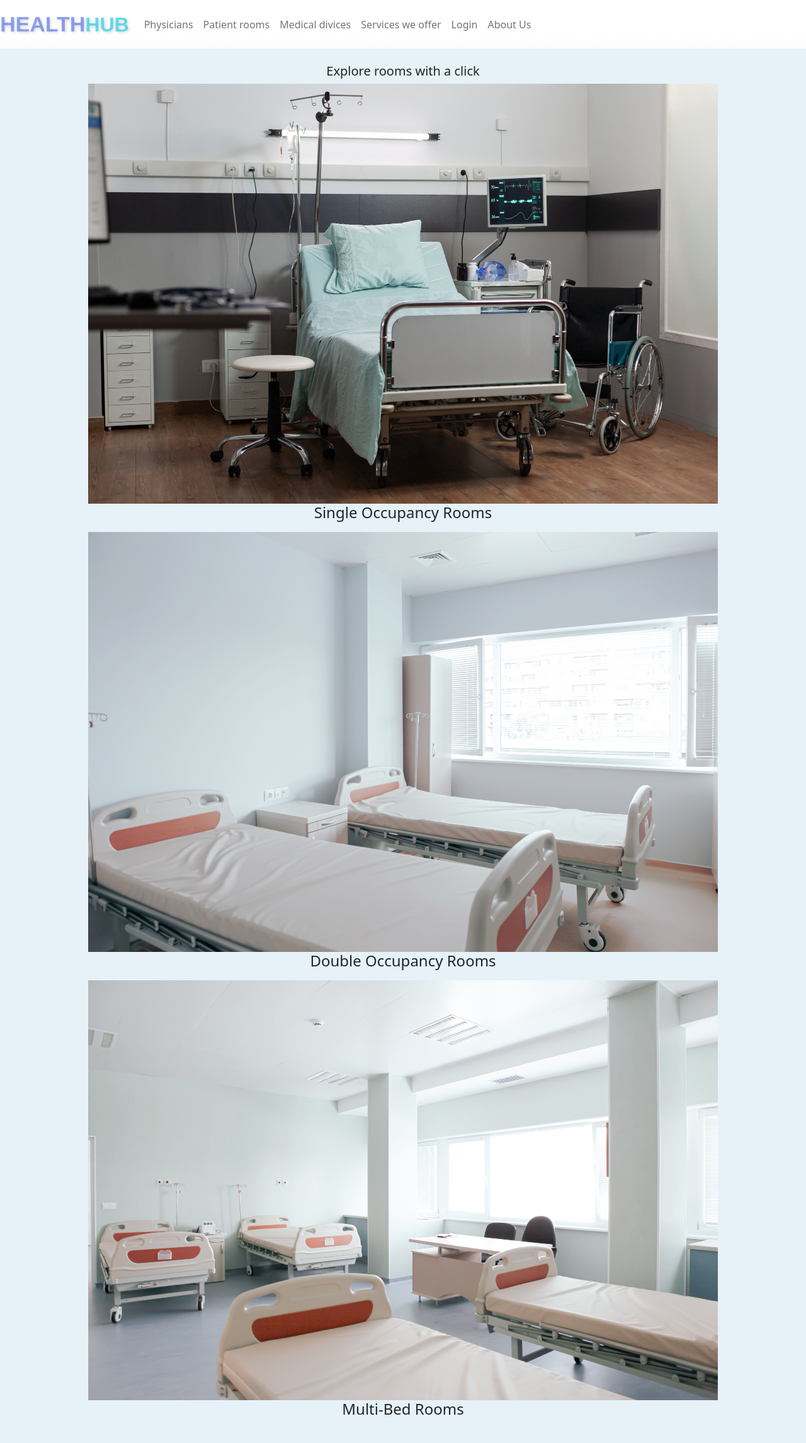
After one commit to Eyobed9/Code, a Flask app: page /rooms in a window 1280 px wide. The commit adds this page. Shown: the whole page at 63% size. Run offline with Flask 3, Linux system fonts and the light colour scheme; some libraries are stand-ins or nearby versions.

Commit message:
on day 26/7/2023

```diff
--- a/hospital/app.py
+++ b/hospital/app.py
@@ -23,7 +23,8 @@ Session(app)
 # Connect to database
 conn = sqlite3.connect('hospital.db', check_same_thread=False)
 db = conn.cursor()
-
+db.execute("CREATE TABLE IF NOT EXISTS rooms (id INTEGER PRIMARY KEY, room_type TEXT, price INTEGER, status TEXT);")
+db.execute("CREATE TABLE IF NOT EXISTS users (id INTEGER PRIMARY KEY AUTOINCREMENT NOT NULL, username TEXT, hash TEXT);")
 
 @app.after_request
 def after_request(response):
@@ -149,11 +150,47 @@ def register():
     else:
         return render_template("register.html")
 
+
+@app.route("/rooms")
+def rooms():
+    """ Return the page that contains the rooms info """
+    return render_template("rooms.html")
+
+
+@app.route("/single")
+def single():
+    """ Return the page that contains the single room info """
+    db.execute("INSERT OR REPLACE INTO rooms(room_type, price, status) VALUES('single', 2000, 'available');")
+    conn.commit()
+    bed = db.execute("SELECT status FROM rooms WHERE room_type = 'single';")
+    beds = bed.fetchall()[0][0]
+    return render_template("single.html", beds=beds)
+
+
+@app.route("/double")
+def double():
+    """ Return the page that contains the double room info """
+    db.execute("INSERT OR REPLACE INTO rooms(room_type, price, status) VALUES('double', 1000, 'available');")
+    conn.commit()
+    bed = db.execute("SELECT status FROM rooms WHERE room_type = 'double';")
+    beds = bed.fetchall()[0][0]
+    return render_template("double.html", beds=beds)
+
+
+@app.route("/multiple")
+def multiple():
+    """ Return the page that contains the multiple room info """
+    db.execute("INSERT OR REPLACE INTO rooms(room_type, price, status) VALUES('multiple', 500, 'available');")
+    conn.commit()
+    bed = db.execute("SELECT status FROM rooms WHERE room_type = 'multiple';")
+    beds = bed.fetchall()[0][0]
+    return render_template("multiple.html", beds=beds)
+
+
 # fogot password
  # user
  # staff
 
-# logout
 
 # info
  # doctors
@@ -177,4 +214,7 @@ def register():
 
 if __name__ == '__main__':
     app.run(debug=True)
+
+conn.commit()
+conn.close()
 # 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
--- a/hospital/static/index.js
+++ b/hospital/static/index.js
@@ -44,3 +44,17 @@ document.addEventListener("DOMContentLoaded", function() {
     // Call the changeImage function every 2.5 seconds
     setInterval(changeImage, 4500);
 });
+
+
+document.addEventListener("DOMContentLoaded", function() {
+    document.addEventListener("click", function(event) {
+        var target = event.target;
+        if (target.matches("#single")) {
+            window.location.href = "/single";
+        } else if (target.matches("#double")) {
+            window.location.href = "/double";
+        } else if (target.matches("#multiple")) {
+            window.location.href = "/multiple";
+        }
+    });
+});
--- a/hospital/static/styles.css
+++ b/hospital/static/styles.css
@@ -104,3 +104,13 @@ footer {
   width: 100%;
   text-align: left;
 }
+
+.clickable {
+  cursor: pointer;
+}
+
+.small_img {
+  width: 25%;
+  height: 25%;
+  object-fit: cover;
+}
--- a/hospital/templates/layout.html
+++ b/hospital/templates/layout.html
@@ -34,13 +34,16 @@
                         <a class="nav-link " href="/physicians">Physicians</a>
                     </li>
                     <li class="nav-item">
+                        <a class="nav-link" href="/rooms">Patient rooms</a>
+                    </li>
+                    <li class="nav-item">
                         <a class="nav-link" href="/divices">Medical divices</a>
                     </li>
                     <li class="nav-item">
-                        <a class="nav-link" href="/rooms">Patient rooms</a>
+                        <a class="nav-link" href="/services">Services we offer</a>
                     </li>
                     <li class="nav-item">
-                        <a class="nav-link" href="/services">Services we offer</a>
+                        <a class="nav-link" href="/login">Login</a>
                     </li>
                     <li class="nav-item">
                         <a class="nav-link" href="/info">About Us</a>
--- /dev/null
+++ b/hospital/templates/rooms.html
@@ -0,0 +1,24 @@
+{% extends "layout.html" %}
+
+{% block title %}
+Patient Rooms
+{% endblock %}
+
+{% block main %}
+
+<h5>Explore rooms with a click</h5>
+<div>
+    <!--https://www.freepik.com/free-photo/empty-hospital-room-with-nobody-it-having-single-bed_16047623.htm#query=Single%20Occupancy%20hospital%20Rooms&position=5&from_view=search&track=ais-->
+    <img class="clickable" id="single" src="/static/single.jpg" alt="Single bed">
+    <h4 class="mb-3">Single Occupancy Rooms</h4>
+    <!--https://www.freepik.com/free-photo/hospital-room-interior_10376248.htm#query=double%20Occupancy%20hospital%20Rooms&position=4&from_view=search&track=ais-->
+    <img class="clickable" id="double" src="/static/double.jpg" alt="Double beds">
+    <h4 class="mb-3">Double Occupancy Rooms</h4>
+    <!--https://www.freepik.com/free-photo/hospital-room-interior_13785875.htm#query=double%20Occupancy%20hospital%20Rooms&position=1&from_view=search&track=ais-->
+    <img  class="clickable" id="multiple" src="/static/multiple.jpg" alt="Multiple beds">
+    <h4 class="mb-3">Multi-Bed Rooms</h4>
+</div>
+
+
+
+{% endblock %}
```
Also changed, not shown: hospital/templates/double.html (added, +14 -0 lines), hospital/templates/layout0.html (+5 -2 lines), hospital/templates/multiple.html (added, +14 -0 lines), hospital/templates/single.html (added, +33 -0 lines), hospital/hospital.db, hospital/static/double.jpg (added), hospital/static/multiple.jpg (added), hospital/static/single.jpg (added).
